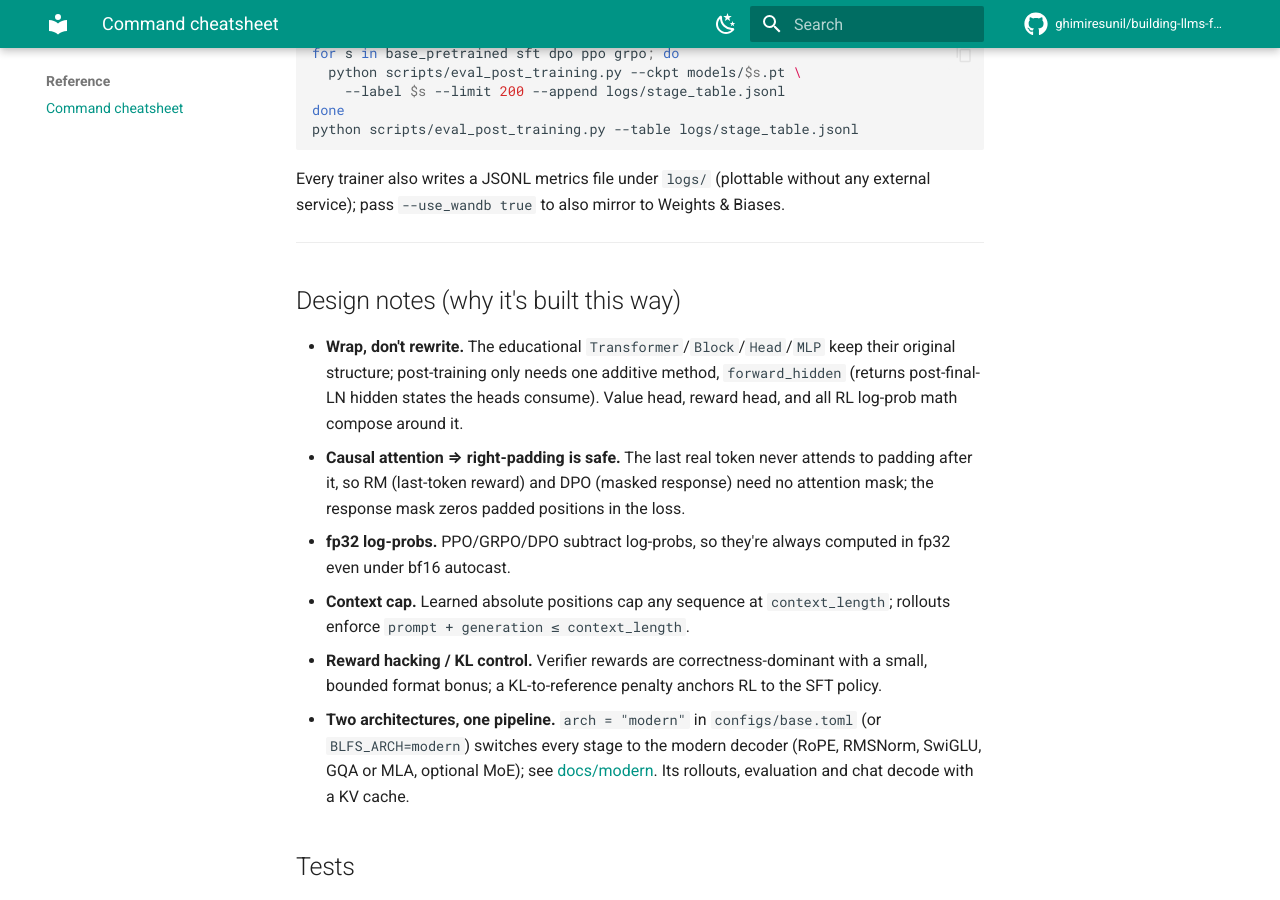
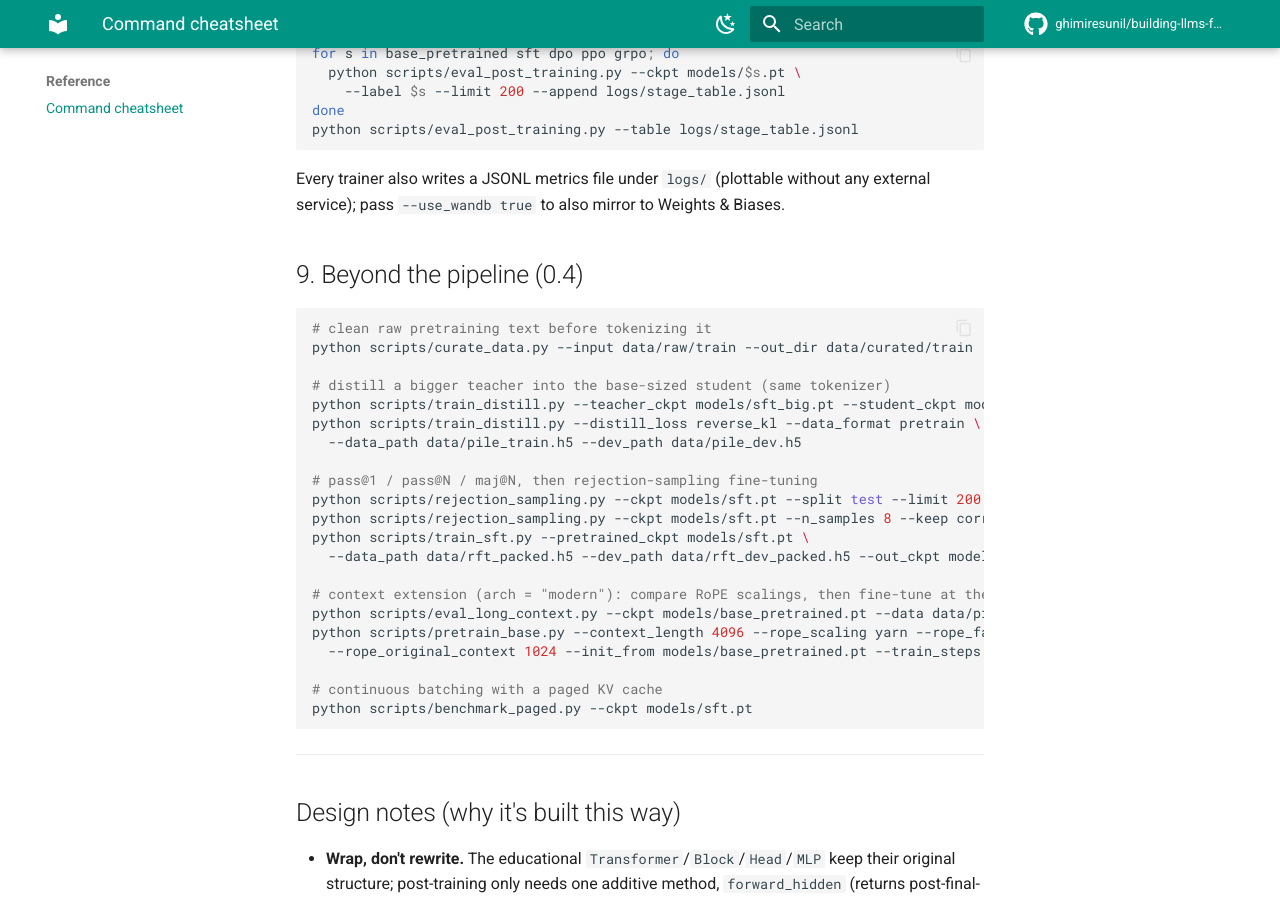
Before and after one commit to ghimiresunil/building-llms-from-scratch, an MkDocs documentation site: the page built from docs/howto/commands.md, in a window 1280 px wide and 900 px high, scrolled down 3876 px. Built offline with MkDocs 1.6.1 and Material for MkDocs 9.7.7, drawn with Linux system fonts in a browser that asks for light colours; comment, search, counter and statistics services are not loaded.

````diff
--- a/POST_TRAINING.md
+++ b/POST_TRAINING.md
@@ -178,6 +178,32 @@ python scripts/eval_post_training.py --table logs/stage_table.jsonl
 Every trainer also writes a JSONL metrics file under `logs/` (plottable without
 any external service); pass `--use_wandb true` to also mirror to Weights & Biases.
 
+## 9. Beyond the pipeline (0.4)
+
+```bash
+# clean raw pretraining text before tokenizing it
+python scripts/curate_data.py --input data/raw/train --out_dir data/curated/train
+
+# distill a bigger teacher into the base-sized student (same tokenizer)
+python scripts/train_distill.py --teacher_ckpt models/sft_big.pt --student_ckpt models/base_pretrained.pt
+python scripts/train_distill.py --distill_loss reverse_kl --data_format pretrain \
+  --data_path data/pile_train.h5 --dev_path data/pile_dev.h5
+
+# pass@1 / pass@N / maj@N, then rejection-sampling fine-tuning
+python scripts/rejection_sampling.py --ckpt models/sft.pt --split test --limit 200 --n_samples 8 --no_write
+python scripts/rejection_sampling.py --ckpt models/sft.pt --n_samples 8 --keep correct
+python scripts/train_sft.py --pretrained_ckpt models/sft.pt \
+  --data_path data/rft_packed.h5 --dev_path data/rft_dev_packed.h5 --out_ckpt models/rft.pt
+
+# context extension (arch = "modern"): compare RoPE scalings, then fine-tune at the new length
+python scripts/eval_long_context.py --ckpt models/base_pretrained.pt --data data/pile_dev.h5 --lengths 1024 2048 4096
+python scripts/pretrain_base.py --context_length 4096 --rope_scaling yarn --rope_factor 4 \
+  --rope_original_context 1024 --init_from models/base_pretrained.pt --train_steps 400 --out_ckpt models/base_4k.pt
+
+# continuous batching with a paged KV cache
+python scripts/benchmark_paged.py --ckpt models/sft.pt
+```
+
 ---
 
 ## Design notes (why it's built this way)
--- a/mkdocs.yml
+++ b/mkdocs.yml
@@ -77,16 +77,20 @@ nav:
       - Scaling, FLOPs & Memory: foundations/scaling.md
   - Theory & Pipeline:
       - Data handling: 01_data_pipeline.md
+      - Data curation: data_curation.md
       - Pretraining: 02_pretraining.md
       - SFT: 03_sft.md
       - Reward Model: 04_reward_model.md
       - DPO / ORPO / KTO: 05_dpo.md
       - PPO: 06_ppo.md
       - GRPO / RLVR: 07_grpo.md
+      - Knowledge Distillation: 10_distillation.md
+      - Test-Time Compute & RFT: 11_test_time_compute.md
   - Modern LLM:
       - Overview: modern/README.md
       - RMSNorm, SwiGLU & Init: modern/blocks.md
       - Rotary Embeddings: modern/rope.md
+      - Context Extension (YaRN): modern/context_extension.md
       - GQA, MLA & the KV Cache: modern/attention.md
       - Mixture of Experts: modern/moe.md
       - AdamW, Muon & Schedules: modern/optimizers.md
@@ -94,6 +98,7 @@ nav:
       - GRPO, Dr. GRPO, DAPO, GSPO: modern/rl_reasoning.md
       - LoRA: modern/lora.md
       - Fast Inference: modern/inference.md
+      - Paged KV Cache & Batching: modern/paged_serving.md
   - How-to:
       - Configure (Dynaconf): howto/configs.md
       - Train (UI & CLI): howto/train.md
````
Also changed, not shown: README.md (+42 -4 lines), docs/README.md (+9 -2 lines), docs/modern/README.md (+2 -0 lines).
